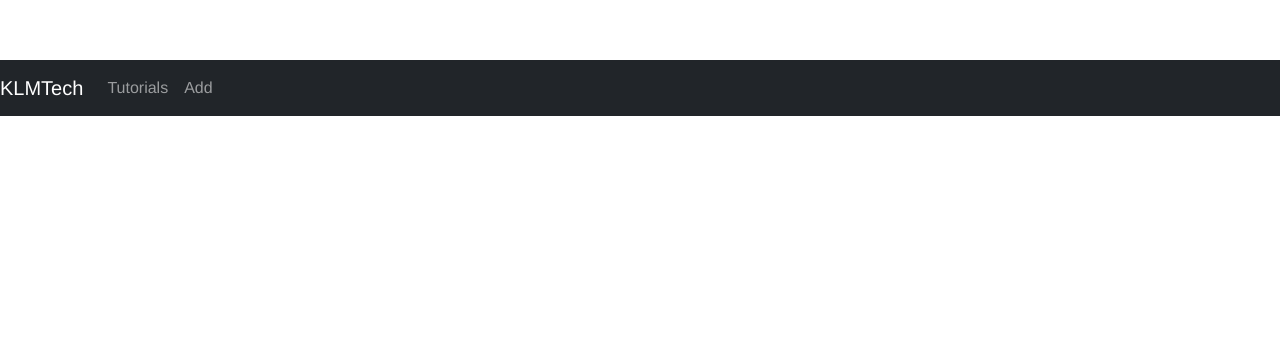
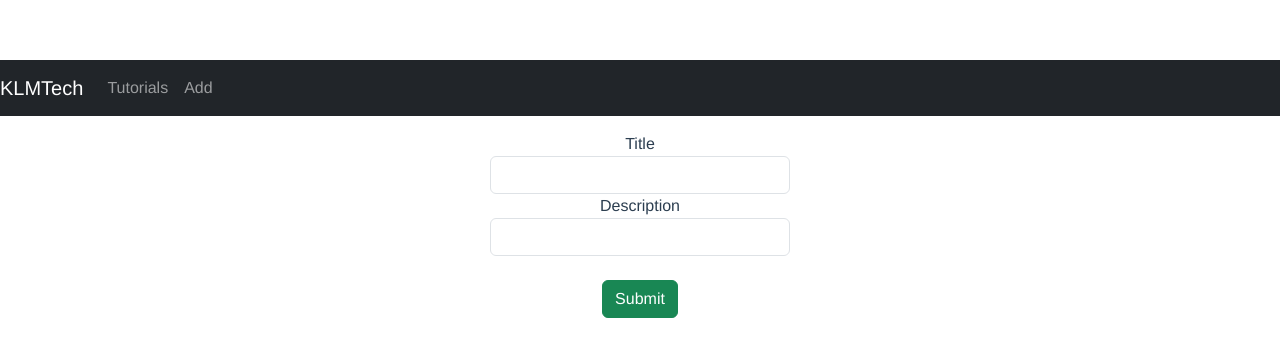
Before and after one commit to kleitonalbuquerque/vuejs-client, a Vue app: page /add in a window 1280 px wide. Shown: the top 356 px of the page. Built offline with nearby package versions, Linux system fonts and the light colour scheme.

Commit message:
Create screen of add tutorial

```diff
--- a/src/components/AddTutorial.vue
+++ b/src/components/AddTutorial.vue
@@ -0,0 +1,85 @@
+<template>
+  <div class="submit-form">
+    <div v-if="!submitted">
+      <div class="form-group">
+        <label for="title">Title</label>
+        <input
+          type="text"
+          class="form-control"
+          id="title"
+          required
+          v-model="tutorial.title"
+          name="title"
+        />
+      </div>
+
+      <div class="form-group">
+        <label for="description">Description</label>
+        <input
+          type="text"
+          class="form-control"
+          id="description"
+          required
+          v-model="tutorial.description"
+          name="description"
+        />
+      </div>
+
+      <br />
+      <button class="btn btn-success" @click="saveTutorial">Submit</button>
+    </div>
+
+    <div v-else>
+      <h4>You submitted successfully!</h4>
+      <button class="btn btn-success" @click="newTutorial"></button>
+    </div>
+  </div>
+</template>
+
+<script>
+import TutorialDataService from "../services/TutorialDataService.js";
+
+export default {
+  name: "add-tutorial",
+  data() {
+    return {
+      tutorial: {
+        id: null,
+        title: "",
+        description: "",
+        published: false,
+      },
+      submitted: false,
+    };
+  },
+  methods: {
+    saveTutorial() {
+      var data = {
+        title: this.tutorial.title,
+        description: this.tutorial.description,
+      };
+
+      TutorialDataService.create(data)
+        .then((response) => {
+          this.tutorial.id = response.data.id;
+          console.log(response.data);
+          this.submitted = true;
+        })
+        .catch((err) => {
+          console.log(err);
+        });
+    },
+    newTutorial() {
+      this.submitted = false;
+      this.tutorial = {};
+    },
+  },
+};
+</script>
+
+<style scoped>
+.submit-form {
+  max-width: 300px;
+  margin: auto;
+}
+</style>
--- a/src/components/Tutorial.vue
+++ b/src/components/Tutorial.vue
@@ -0,0 +1,3 @@
+<template>
+  <div></div>
+</template>
--- a/src/components/TutorialList.vue
+++ b/src/components/TutorialList.vue
@@ -0,0 +1,3 @@
+<template>
+  <div></div>
+</template>
--- a/src/services/TutorialDataService.js
+++ b/src/services/TutorialDataService.js
@@ -1,6 +1,6 @@
 import http from "../http-common";
 
-class TutorialDataService {
+var tutorialDataService = class TutorialDataService {
   getAll() {
     return http.get("/tutorials");
   }
@@ -28,6 +28,6 @@ class TutorialDataService {
   findByTitle(title) {
     return http.get(`tutorials?title=${title}`);
   }
-}
+};
 
-export default TutorialDataService();
+export default tutorialDataService;
```
Also changed, not shown: src/components/HelloWorld.vue (deleted, +0 -58 lines).
